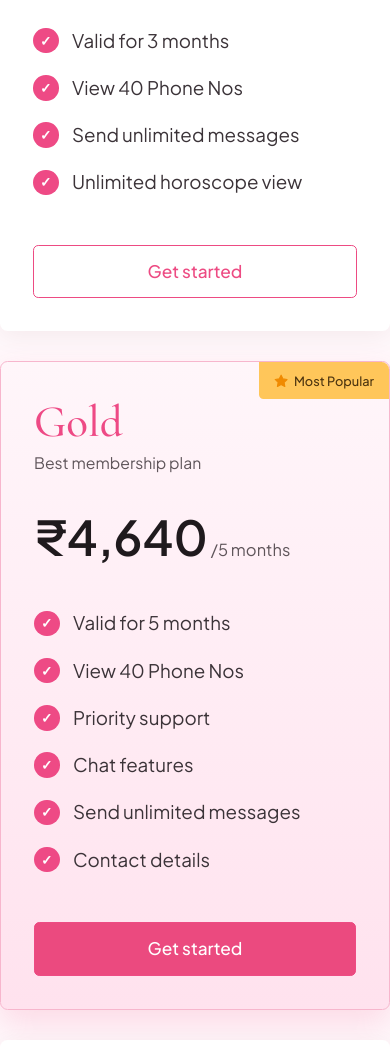
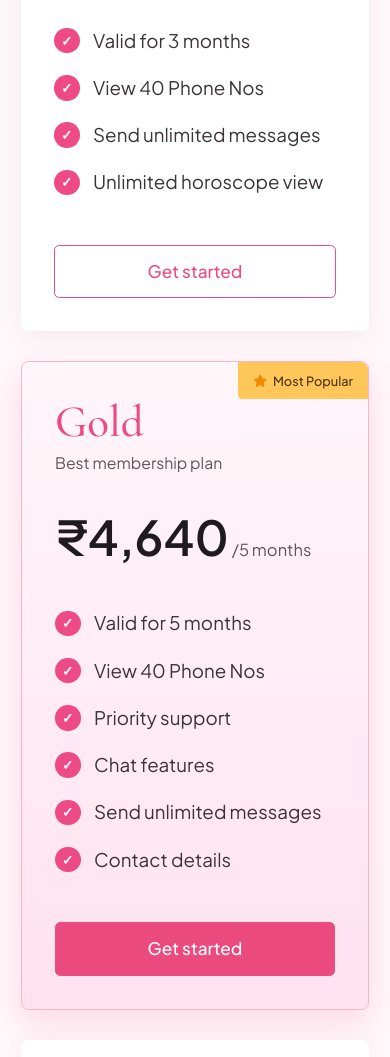
Before and after one commit to Muskan1e/milansetu, a plain HTML site: page membership.html in a window 390 px wide. Shown: the part 767-1824 px from the top of the page. Drawn offline with nearby package versions, Linux system fonts and the light colour scheme.

Commit message:
Add files via upload

```diff
--- a/css/style.css
+++ b/css/style.css
@@ -245,7 +245,8 @@ h2 { font-size: clamp(2.2rem, 2.9vw, 3.2rem); line-height: 1.15; }
 /* ============================================================
    HOME – "WE BELIEVE" SECTION
 ============================================================ */
-.section { padding: 6rem 0; }
+/* padding-block only: a full "padding" shorthand here would wipe the container side padding */
+.section { padding-block: 6rem; }
 
 .belief {
     display: grid;
@@ -879,7 +880,7 @@ h2 { font-size: clamp(2.2rem, 2.9vw, 3.2rem); line-height: 1.15; }
     .hero-search { grid-template-columns: repeat(2, 1fr); gap: 1.2rem; margin-top: 2.4rem; padding: 1.3rem; min-height: 0; }
     .hero-search .btn { grid-column: span 2; }
 
-    .section { padding: 4rem 0; }
+    .section { padding-block: 4rem; }
     .belief { grid-template-columns: 1fr; }
     .belief-photos { max-width: 32rem; height: auto; aspect-ratio: 32 / 35; }
     .belief-back  { width: 75%; height: auto; aspect-ratio: 24 / 29; }
@@ -892,7 +893,7 @@ h2 { font-size: clamp(2.2rem, 2.9vw, 3.2rem); line-height: 1.15; }
     .app-flex { flex-direction: column; align-items: flex-start; }
     .app-phones { width: 18rem; }
     .footer-grid { grid-template-columns: 1fr 1fr; }
-    .plans { grid-template-columns: 1fr; max-width: 30rem; margin-inline: auto; }
+    .plans { grid-template-columns: 1fr; }
     .plan { min-height: 0; }
     .plan.gold { margin: 0; }
     .success-row { grid-template-columns: 1fr; gap: 1.4rem; margin-bottom: 3rem; }
```
